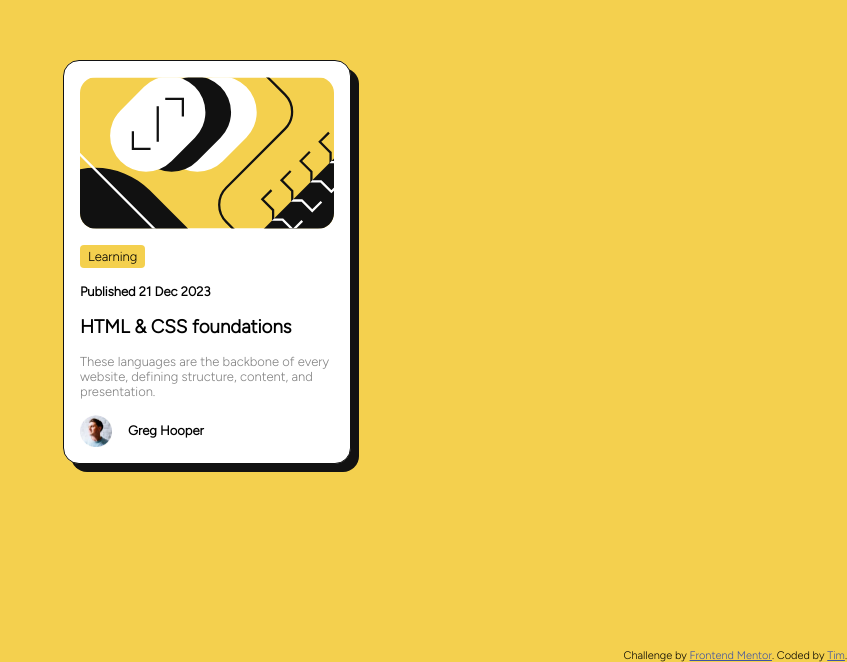
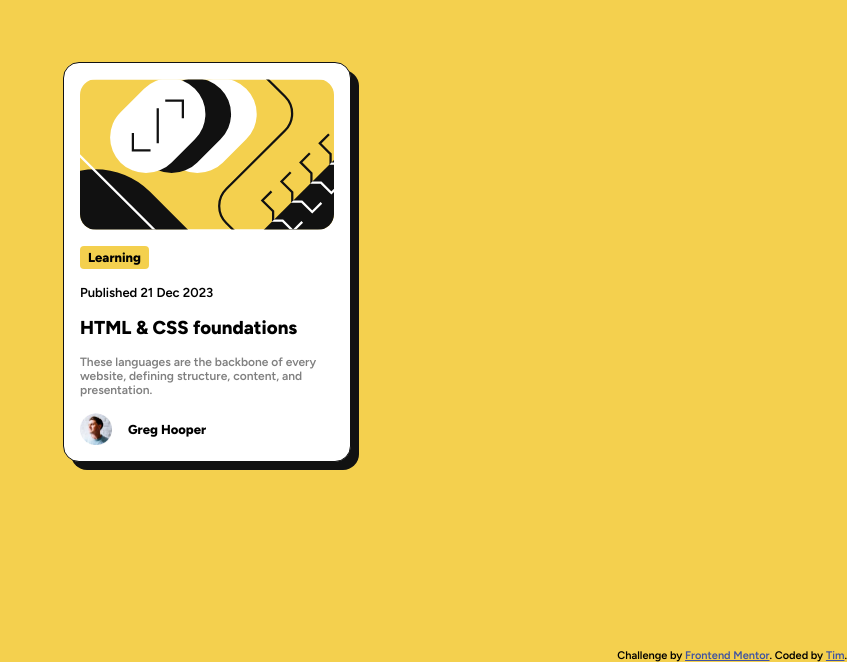
Before and after one commit to UltimateProgramming/frontend_mentor_blog_preview_card, a plain HTML site: page index.html in a window 1280 px wide. Shown: the part 138-800 px from the top of the page, without its empty margins (433-1280 px from the left). Drawn offline with Linux system fonts and the light colour scheme.

Commit message:
made last styling corrections

```diff
--- a/index.html
+++ b/index.html
@@ -12,7 +12,7 @@
       href="./assets/images/favicon-32x32.png"
     />
     <link
-      href="https://fonts.googleapis.com/css2?family=Figtree:wght@300&family=Outfit&display=swap"
+      href="https://fonts.googleapis.com/css2?family=Figtree:wght@600;800&display=swap"
       rel="stylesheet"
     />
     <link rel="stylesheet" type="text/css" href="./style.css" />
--- a/style.css
+++ b/style.css
@@ -1,6 +1,7 @@
 * {
   margin: 0;
   box-sizing: border-box;
+  font-weight: 600;
 }
 
 body {
@@ -11,8 +12,12 @@ body {
   font-family: Figtree;
 }
 
-p {
+body p {
     font-size: 16px;
+}
+
+h3 {
+    font-weight: 800;
 }
 
 .card {
@@ -56,7 +61,8 @@ p {
 }
 
 .tag p {
-    font-size: small
+    font-size: small;
+    font-weight: 800;
 }
 
 .avatar {
@@ -69,7 +75,7 @@ p {
 }
 
 .avatar p {
-    font-weight: 600;
+    font-weight: 800;
     font-size: small;
 }
 
@@ -97,10 +103,9 @@ p {
 
 #published {
     font-size: small;
-    font-weight: bold;
 }
 
 #text {
     color: hsl(0, 0%, 50%);
-    font-size: small;
+    font-size: 0.75rem;
 }
```
